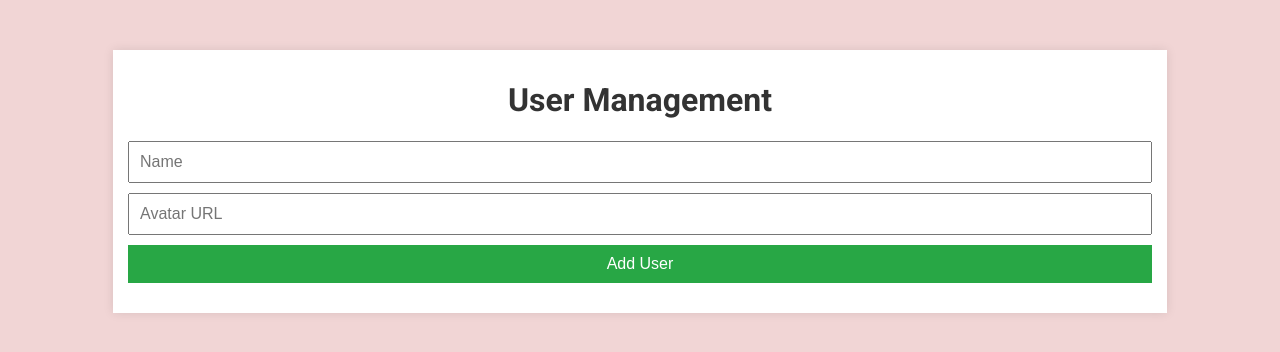
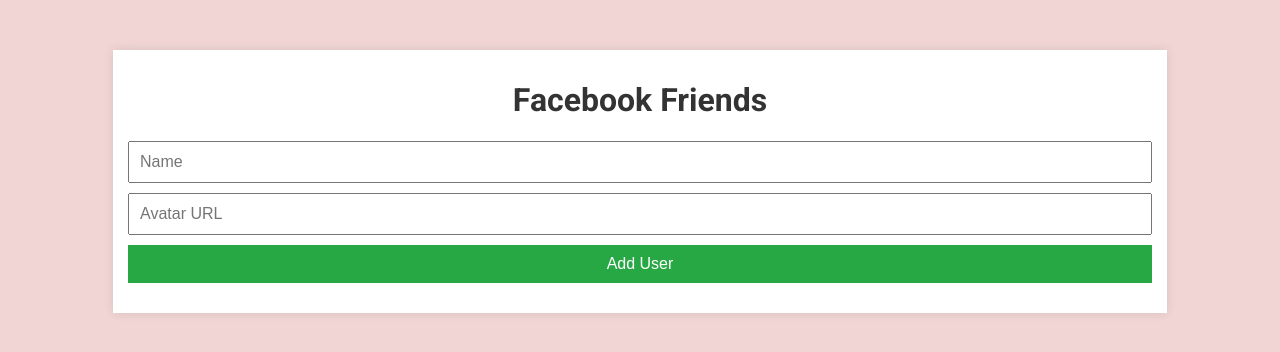
Before and after one commit to abdelbasset-dz/user_management, a plain HTML site: page index.html in a window 1280 px wide. Drawn offline with Linux system fonts and the light colour scheme; no server answers.

Commit message:
title change

```diff
--- a/index.html
+++ b/index.html
@@ -2,14 +2,14 @@
 <head>
     <meta charset="UTF-8">
     <meta name="viewport" content="width=device-width, initial-scale=1.0">
-    <title>User Management</title>
+    <title>Facebook Friends</title>
     <link rel="stylesheet" href="https://cdnjs.cloudflare.com/ajax/libs/font-awesome/5.15.3/css/all.min.css">
     <link href="https://fonts.googleapis.com/css2?family=Roboto:wght@400;700&display=swap" rel="stylesheet">
     <link rel="stylesheet" href="style.css">
 </head>
 <body>
     <div class="container">
-        <h1>User Management</h1>
+        <h1>Facebook Friends</h1>
         <form class="user-form" id="userForm">
             <input type="text" id="name" placeholder="Name" required>
             <input type="text" id="avatar" placeholder="Avatar URL" required>
```
